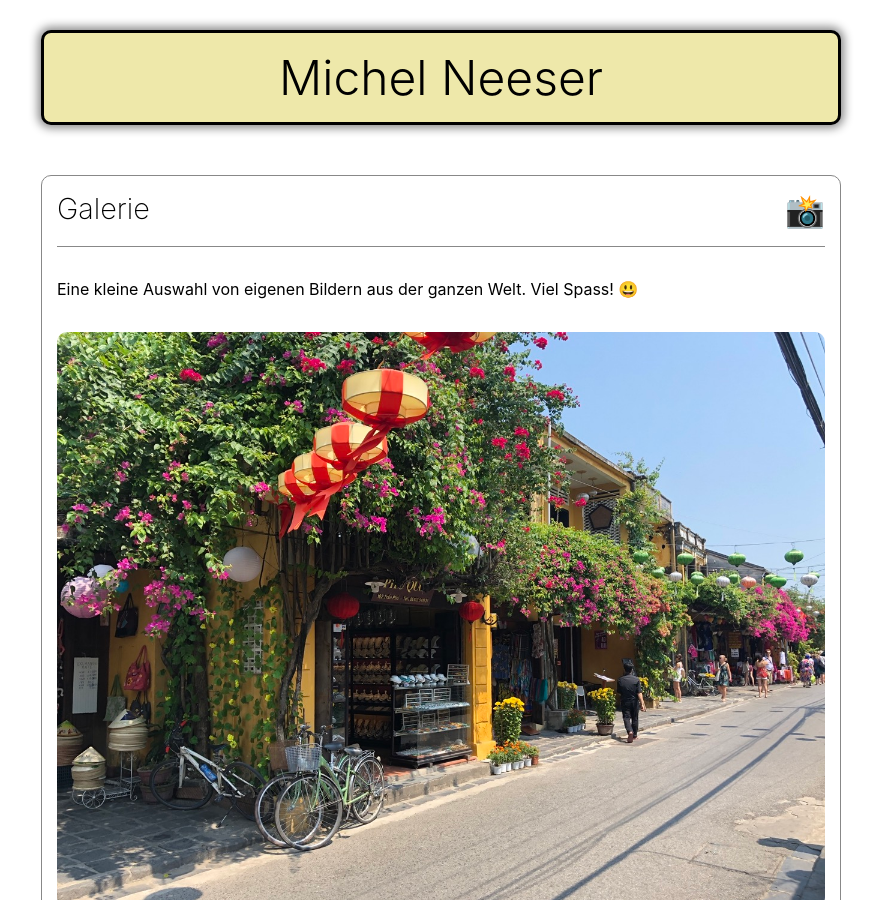
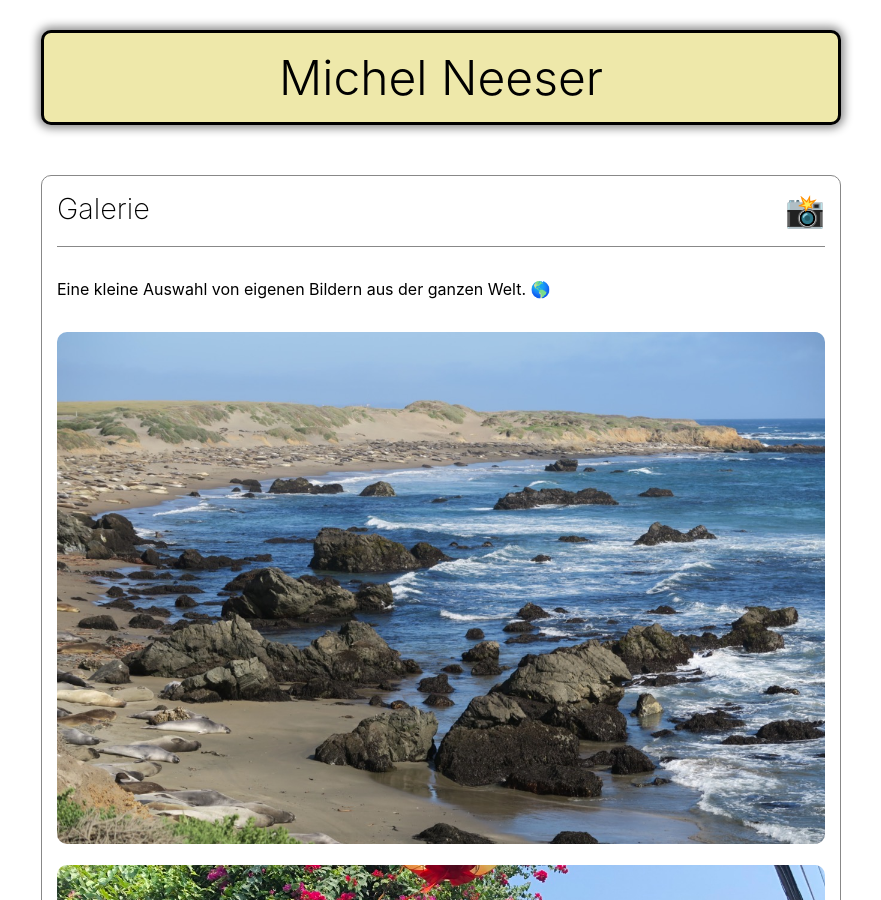
Before and after one commit to michelneeser/personal-website, a Jekyll site: the page built from _sections/galerie.md, in a window 1280 px wide and 900 px high. Shown: the whole window, without its empty margins (199-1080 px from the left). Built offline with Jekyll 4.4.1, drawn with Linux system fonts in a browser that asks for light colours.

Commit message:
new gallery image

```diff
--- a/_sections/galerie.md
+++ b/_sections/galerie.md
@@ -3,7 +3,8 @@ title: Galerie
 icon: 📸
 ---
 
-Eine kleine Auswahl von eigenen Bildern aus der ganzen Welt. Viel Spass! 😃
+Eine kleine Auswahl von eigenen Bildern aus der ganzen Welt. 🌎
 
+![Steiniger Strand](/assets/images/gallery/rocky_beach.jpg)
 ![Asiatische Strasse](/assets/images/gallery/asian_street.jpg)
 ![Promenade am Meer](/assets/images/gallery/sea_promenade.jpg)
```
Also changed, not shown: _sections/about.md (+1 -1 lines), assets/images/gallery/rocky_beach.jpg (added).
